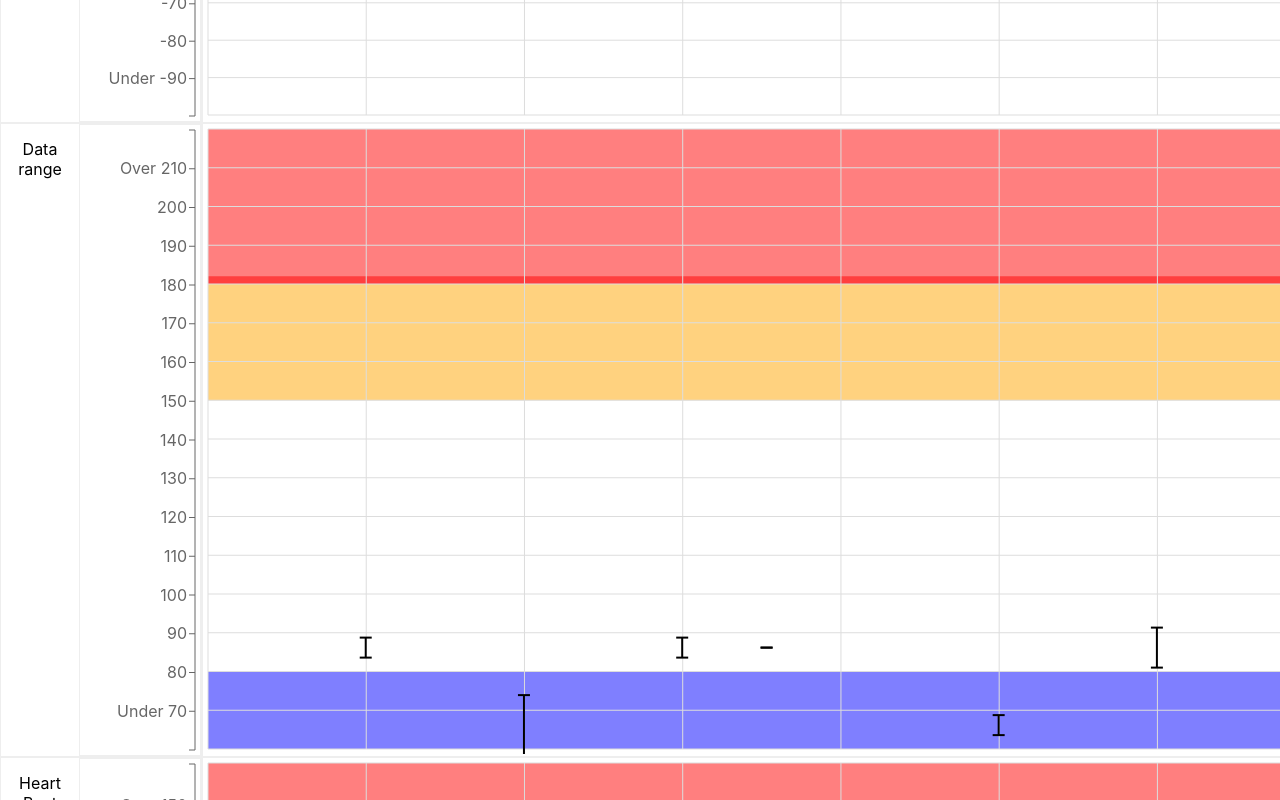
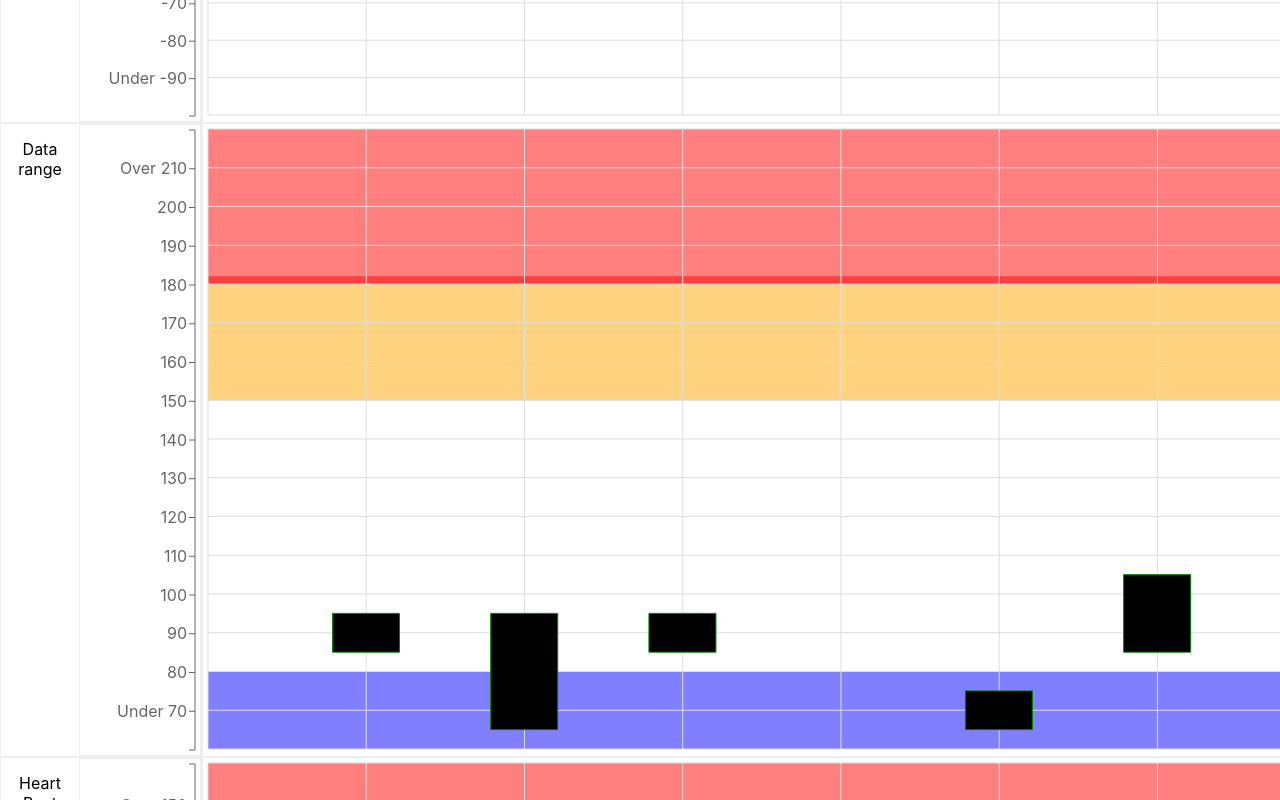
Before and after one commit to seeliang/react-solutions, a React (Create React App) app in the folder solutions/recharts/: page / in a window 1280 px wide. Shown: the part 1500-2300 px from the top of the page. Built offline with nearby package versions, Linux system fonts and the light colour scheme.

Commit message:
feat: use bar

```diff
--- a/solutions/recharts/src/Double.js
+++ b/solutions/recharts/src/Double.js
@@ -1,6 +1,5 @@
-import { Scatter, ScatterChart, LineChart, XAxis, YAxis, CartesianGrid, Tooltip } from 'recharts';
+import { Bar, BarChart, LineChart, XAxis, YAxis, CartesianGrid, Tooltip } from 'recharts';
 import {XAxisJustifiedProps, getResetTime, XWidth} from './XAxisFunc';
-import {ConditionLabel} from './Label';
 import { data } from './data'
 import { getYAxisHeight, getYAxisSharedProps, formatData} from './YAxisFunc'
 import ModifyTooltip from './Tooltip';
@@ -17,6 +16,7 @@ function addDisplayToData (data) {
     display: {
     time: getResetTime(i.name),
     max: formatData({domain: YDomain, gap: YGap, value: i.double.max}),
+    middle: [formatData({domain: YDomain, gap: YGap, value: i.double.max}), formatData({domain: YDomain, gap: YGap, value: i.double.min})] ,
     min: formatData({domain: YDomain, gap: YGap, value: i.double.min}),
     }
   }) )
@@ -82,14 +82,14 @@ const LineChartProps = {
     </span>
   </span>
   <span className="cell">
-    <ScatterChart width={XWidth} {...LineChartProps}>
+    <BarChart width={XWidth} {...LineChartProps}>
       {backgroundFill({array: backgroundSections, domain: YDomain})}
       <XAxis {...XAxisJustifiedProps}/>
       <CartesianGrid stroke="#ddd" />
       <Tooltip content={CustomizedTooltip}/>
       <YAxis {...YAxisSharedProps} hide={true}/>
-      <Scatter dataKey="display.min" stroke='green' shape={<BarShape/>}/>
-  </ScatterChart>
+      <Bar dataKey="display.middle" stroke='green' />
+  </BarChart>
 </span>
 </div>
 );
```
